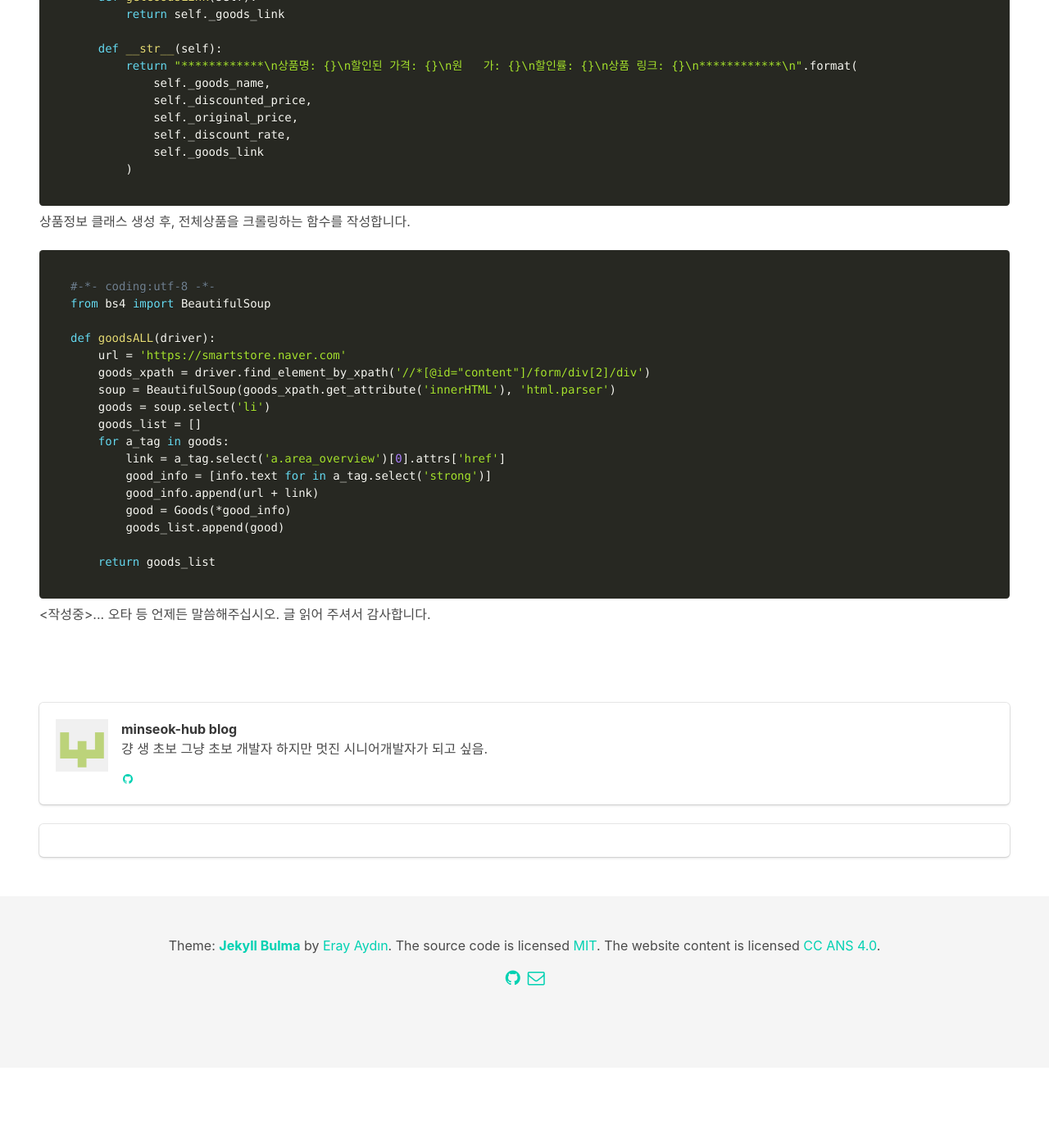
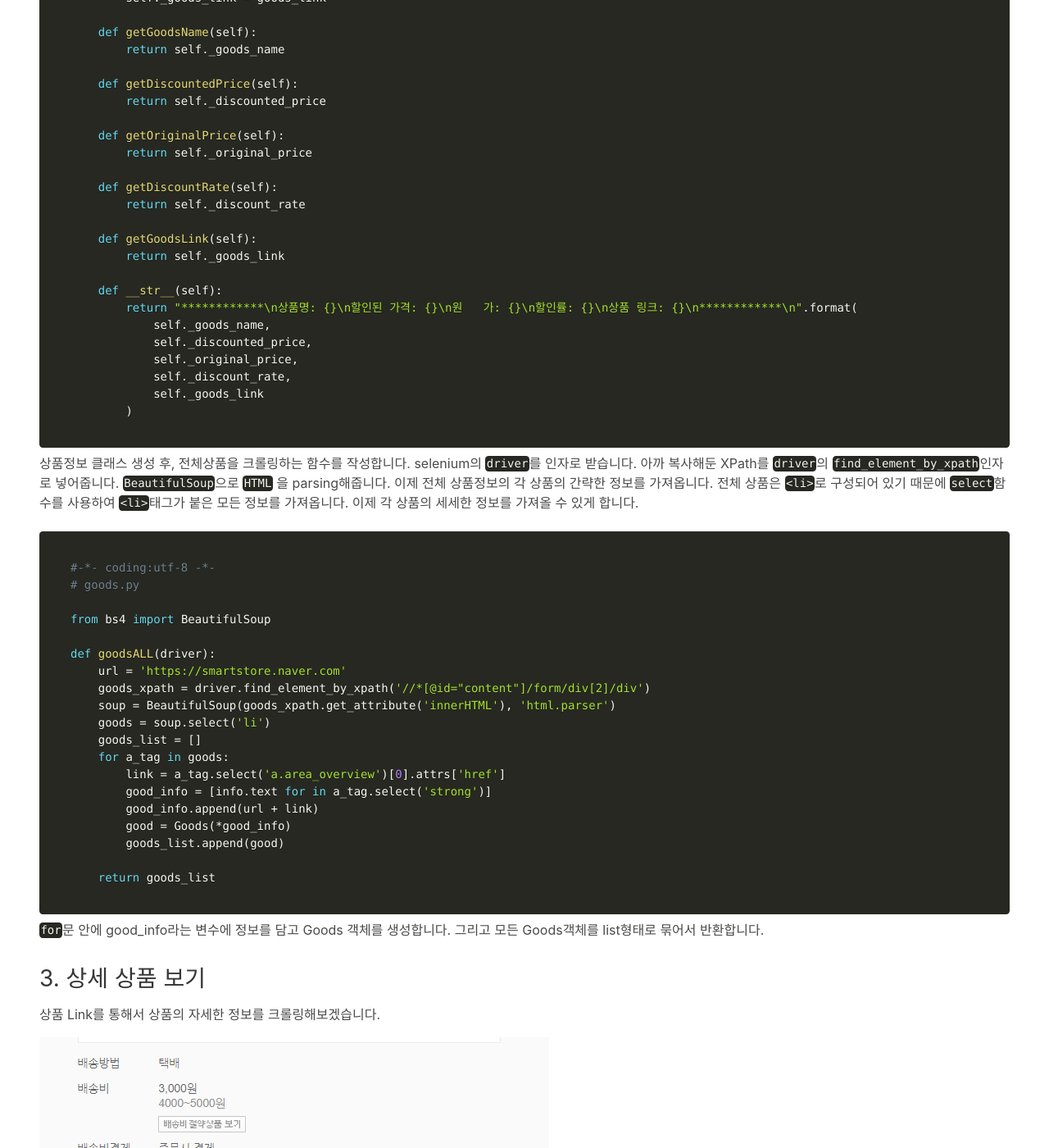
Before and after one commit to minsssg/minsssg.github.io, a Jekyll site: the page built from _posts/2020-08-05-telegram-crawler.md, in a window 1280 px wide and 1400 px high, scrolled down 3326 px. Shown: the whole window at 82% size. Built offline with Jekyll 4.4.1, drawn with Linux system fonts in a browser that asks for light colours; comment, search, counter and statistics services are not loaded; before the commit the page ends 4628 px from its top, so only the background shows below that; some of the changed text lies outside the part shown.

Commit message:
크롤러 업데이트01

````diff
--- a/_posts/2020-08-05-telegram-crawler.md
+++ b/_posts/2020-08-05-telegram-crawler.md
@@ -47,7 +47,20 @@ pip install python-telegram-bot
 
 이제 python 코드를 작성해 보겠습니다. 먼저 모든 상품정보를 담을 수 있는 클래스 생성해 보겠습니다.
 
+상품정보 클래스에는 다음과 같은 정보를 넣습니다.
+
+* 상품명
+* 할인 가격
+* 원 가격
+* 할인률
+* 제품 상세 링크
+
+그리고 ```getter``` 메서드를 생성해줍니다.
+
 ```python
+#-*- coding: utf-8 -*-
+# goods.py
+
 class Goods:
     # 상품정보 클래스
     def __init__(self,
@@ -87,10 +100,12 @@ class Goods:
         )
 ```
 
-상품정보 클래스 생성 후, 전체상품을 크롤링하는 함수를 작성합니다.
+상품정보 클래스 생성 후, 전체상품을 크롤링하는 함수를 작성합니다. selenium의 ```driver```를 인자로 받습니다. 아까 복사해둔 XPath를 ```driver```의  ```find_element_by_xpath```인자로 넣어줍니다. ```BeautifulSoup```으로 ```HTML``` 을 parsing해줍니다. 이제 전체 상품정보의 각 상품의 간략한 정보를 가져옵니다. 전체 상품은 ```<li>```로 구성되어 있기 때문에 ```select```함수를 사용하여 ```<li>```태그가 붙은 모든 정보를 가져옵니다. 이제 각 상품의 세세한 정보를 가져올 수 있게 합니다.
 
 ```python
 #-*- coding:utf-8 -*-
+# goods.py
+
 from bs4 import BeautifulSoup
 
 def goodsALL(driver):
@@ -109,6 +124,26 @@ def goodsALL(driver):
     return goods_list
 ```
 
-<작성중>...
+```for```문 안에 good_info라는 변수에 정보를 담고 Goods 객체를 생성합니다. 그리고 모든 Goods객체를 list형태로 묶어서 반환합니다.
+
+## 3. 상세 상품 보기
+
+상품 Link를 통해서 상품의 자세한 정보를 크롤링해보겠습니다.
+
+![goods_info_detail](\assets\images\telegram_crawler\goods_info_detail.PNG)
+
+상품 정보는 다음과 같이 옵션이란 곳에 ```SelectBox```로 구성되어 있습니다.
+
+ ![goods_info_source](\assets\images\telegram_crawler\goods_info_source.PNG)
+
+상품의 정보를 확인해보면 ```SelectBox``` 안의 정보를 확인할 수 없습니다. ```javascript```로 되어 있기 때문에 ```Selenium```을 통해 크롤링합니다. 그리고 우선 **제품선택** 후, 두 번째 옵션인 **사이즈** 정보를 볼 수 있습니다.
+
+![goods_info_option_detail](\assets\images\telegram_crawler\goods_info_option_detail.png)
+
+
+
+
+
+
 
 오타 등 언제든 말씀해주십시오. 글 읽어 주셔서 감사합니다.
````
Also changed, not shown: other parts of _posts/2020-08-05-telegram-crawler.md (+1 -1 lines).
